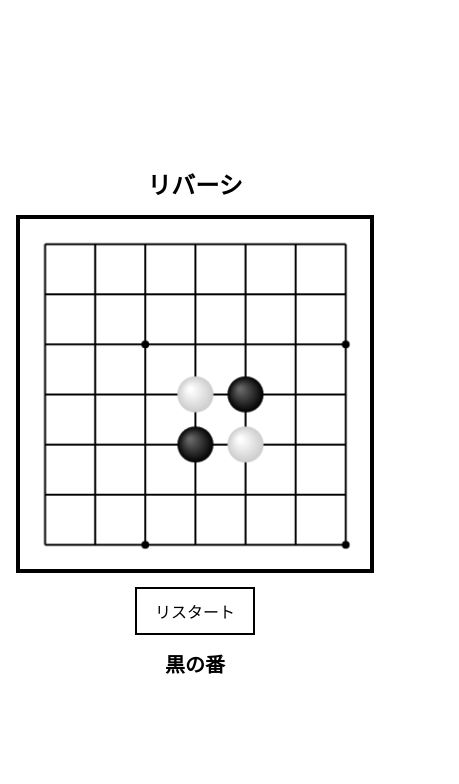
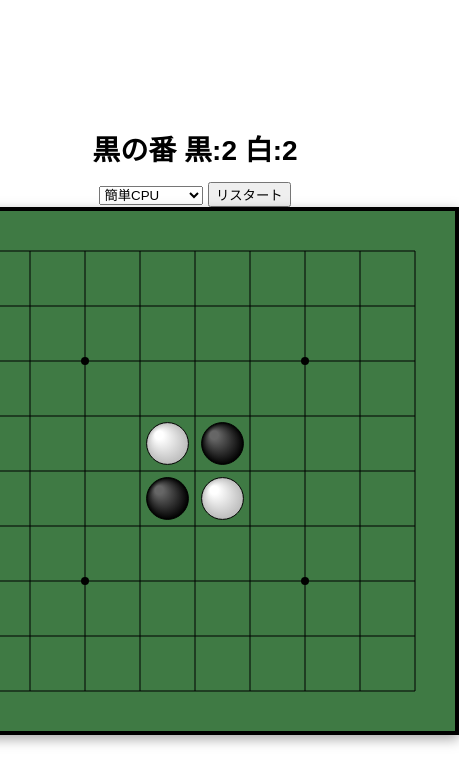
Before and after one commit to kietansan/reversi, a plain HTML site: page index.html in a window 390 px wide. Both pictures are taken after a click on the button "リスタート". Shown: the whole page, 459 px wide, since content can reach past the window. Drawn offline with Linux system fonts and the light colour scheme.

Commit message:
Add files via upload

```diff
--- a/index.html
+++ b/index.html
@@ -9,22 +9,65 @@
 </head>
 <body>
 
-  <div id="app">
+<div class="wrap">
 
-    <h1>リバーシ</h1>
+  <h2 id="info">黒の番</h2>
 
-    <canvas id="board"></canvas>
+  <div class="controls">
 
-    <div class="controls">
-      <button id="restartBtn">リスタート</button>
-    </div>
+    <!-- CPU選択 -->
+    <select id="cpuSelect">
 
-    <div id="info">黒の番</div>
+      <option value="easy">
+        簡単CPU
+      </option>
+
+      <option value="hard">
+        少し強いCPU
+      </option>
+
+      <option value="strong">
+        強いCPU
+      </option>
+
+    </select>
+
+    <!-- リスタート -->
+    <button id="restartBtn">
+      リスタート
+    </button>
 
   </div>
 
-  <audio id="putSound" src="2.mp3"></audio>
+  <!-- 盤面 -->
+  <canvas
+    id="board"
+    width="520"
+    height="520">
+  </canvas>
 
-  <script src="script.js"></script>
+</div>
+
+<!-- 効果音 -->
+<audio
+  id="putSound"
+  src="2.mp3"
+  preload="auto">
+</audio>
+
+<!-- CPU -->
+
+<!-- 簡単 -->
+<script src="cpu.js"></script>
+
+<!-- 少し強い -->
+<script src="cpu2.js"></script>
+
+<!-- 強い -->
+<script src="cpu3.js"></script>
+
+<!-- 本体 -->
+<script src="script.js"></script>
+
 </body>
 </html>
--- a/script.js
+++ b/script.js
@@ -1,109 +1,63 @@
-// =====================
-// script.js
-// =====================
-
 const canvas = document.getElementById("board");
 const ctx = canvas.getContext("2d");
 
-const restartBtn = document.getElementById("restartBtn");
 const info = document.getElementById("info");
 const putSound = document.getElementById("putSound");
-
-const EMPTY = 0;
-const BLACK = 1;
-const WHITE = 2;
+const restartBtn = document.getElementById("restartBtn");
+const cpuSelect = document.getElementById("cpuSelect");
 
 const SIZE = 8;
+const PADDING = 40;
 
-let cellSize;
-let boardSize;
-let offset;
+const BOARD_SIZE = canvas.width - PADDING * 2;
+const CELL = BOARD_SIZE / SIZE;
 
-let currentPlayer = BLACK;
+let animating = false;
 
-const board = [];
+// =====================
+// 最初の着手済み
+// =====================
+
+let gameStarted = false;
+
+let board;
+
+initBoard();
+
+let current = 1;
+
+// =====================
+// 8方向
+// =====================
+
+const dirs = [
+  [-1,-1],[-1,0],[-1,1],
+  [0,-1],        [0,1],
+  [1,-1],[1,0],[1,1]
+];
 
 // =====================
 // 初期化
 // =====================
 
-for(let y=0;y<SIZE;y++){
+function initBoard(){
 
-  board[y] = [];
-
-  for(let x=0;x<SIZE;x++){
-
-    board[y][x] = EMPTY;
-  }
-}
-
-board[3][3] = WHITE;
-board[4][4] = WHITE;
-board[3][4] = BLACK;
-board[4][3] = BLACK;
-
-// =====================
-// リサイズ
-// =====================
-
-function resizeCanvas(){
-
-  const size = Math.min(
-    window.innerWidth * 0.92,
-    window.innerHeight * 0.92,
-    720
+  board = Array.from({ length: SIZE }, () =>
+    Array(SIZE).fill(0)
   );
 
-  const ratio = window.devicePixelRatio || 1;
-
-  canvas.style.width = size + "px";
-  canvas.style.height = size + "px";
-
-  canvas.width = size * ratio;
-  canvas.height = size * ratio;
-
-  // transform初期化
-  ctx.setTransform(1,0,0,1,0,0);
-
-  // Retina対応
-  ctx.scale(ratio, ratio);
-
-  boardSize = size;
-
-  // 8交点 = 7区間
-  cellSize = boardSize / 7;
-
-  // 余白
-  offset = cellSize / 2;
-
-  draw();
+  board[3][3] = 2;
+  board[3][4] = 1;
+  board[4][3] = 1;
+  board[4][4] = 2;
 }
-
-window.addEventListener("resize",resizeCanvas);
 
 // =====================
 // 範囲
 // =====================
 
 function inRange(x,y){
-
-  return (
-    x >= 0 &&
-    x < SIZE &&
-    y >= 0 &&
-    y < SIZE
-  );
-}
-
-// =====================
-// 相手
-// =====================
-
-function opponent(player){
-
-  return player === BLACK
-    ? WHITE
-    : BLACK;
+  return x>=0 && x<SIZE && y>=0 && y<SIZE;
 }
 
 // =====================
@@ -112,17 +66,9 @@ function opponent(player){
 
 function getFlips(x,y,player){
 
-  if(board[y][x] !== EMPTY){
-    return [];
-  }
+  if(board[y][x] !== 0) return [];
 
-  const enemy = opponent(player);
-
-  const dirs = [
-    [-1,-1],[-1,0],[-1,1],
-    [0,-1],        [0,1],
-    [1,-1],[1,0],[1,1]
-  ];
+  const opponent = player === 1 ? 2 : 1;
 
   let flips = [];
 
@@ -135,9 +81,8 @@ function getFlips(x,y,player){
 
     while(
       inRange(nx,ny) &&
-      board[ny][nx] === enemy
+      board[ny][nx] === opponent
     ){
-
       line.push([nx,ny]);
 
       nx += dx;
@@ -145,12 +90,11 @@ function getFlips(x,y,player){
     }
 
     if(
-      line.length > 0 &&
       inRange(nx,ny) &&
-      board[ny][nx] === player
+      board[ny][nx] === player &&
+      line.length > 0
     ){
-
-      flips.push(...line);
+      flips = flips.concat(line);
     }
   }
 
@@ -169,10 +113,89 @@ function hasMove(player){
       if(getFlips(x,y,player).length > 0){
         return true;
       }
+
     }
   }
 
   return false;
+}
+
+// =====================
+// 駒数
+// =====================
+
+function countPieces(){
+
+  let black = 0;
+  let white = 0;
+
+  for(let y=0;y<SIZE;y++){
+    for(let x=0;x<SIZE;x++){
+
+      if(board[y][x] === 1) black++;
+      if(board[y][x] === 2) white++;
+
+    }
+  }
+
+  return { black, white };
+}
+
+// =====================
+// 駒描画
+// =====================
+
+function drawPiece(x,y,color,scale=1){
+
+  const cx =
+    PADDING +
+    x * CELL +
+    CELL / 2;
+
+  const cy =
+    PADDING +
+    y * CELL +
+    CELL / 2;
+
+  const r = CELL * 0.38 * scale;
+
+  ctx.beginPath();
+
+  ctx.arc(
+    cx,
+    cy,
+    r,
+    0,
+    Math.PI * 2
+  );
+
+  const grad = ctx.createRadialGradient(
+    cx - r*0.4,
+    cy - r*0.4,
+    r*0.2,
+    cx,
+    cy,
+    r
+  );
+
+  if(color === 1){
+
+    grad.addColorStop(0,"#666");
+    grad.addColorStop(1,"#000");
+
+  }else{
+
+    grad.addColorStop(0,"#fff");
+    grad.addColorStop(1,"#bbb");
+
+  }
+
+  ctx.fillStyle = grad;
+
+  ctx.fill();
+
+  ctx.strokeStyle = "black";
+  ctx.stroke();
 }
 
 // =====================
@@ -181,268 +204,297 @@ function hasMove(player){
 
 function draw(){
 
-  ctx.clearRect(0,0,boardSize,boardSize);
+  ctx.clearRect(0,0,canvas.width,canvas.height);
 
-  // 背景
+  ctx.lineWidth = 1;
+  ctx.strokeStyle = "black";
 
-  ctx.fillStyle = "#ffffff";
-  ctx.fillRect(0,0,boardSize,boardSize);
+  for(let i=0;i<=SIZE;i++){
 
-  // 線
-
-  ctx.strokeStyle = "#000";
-  ctx.lineWidth = 2;
-
-  for(let i=0;i<SIZE;i++){
-
-    const pos = offset + i * cellSize;
-
-    // 横線
+    const pos = PADDING + i * CELL;
 
     ctx.beginPath();
-    ctx.moveTo(offset,pos);
-    ctx.lineTo(boardSize-offset,pos);
+    ctx.moveTo(pos,PADDING);
+    ctx.lineTo(pos,PADDING + BOARD_SIZE);
     ctx.stroke();
 
-    // 縦線
-
     ctx.beginPath();
-    ctx.moveTo(pos,offset);
-    ctx.lineTo(pos,boardSize-offset);
+    ctx.moveTo(PADDING,pos);
+    ctx.lineTo(PADDING + BOARD_SIZE,pos);
     ctx.stroke();
   }
 
-  // =====================
-  // 星（交点）
-  // =====================
-
+  // 星
   const stars = [
     [2,2],[2,6],
     [6,2],[6,6]
   ];
 
-  for(const [sx,sy] of stars){
+  ctx.fillStyle = "black";
 
-    const px = offset + sx * cellSize;
-    const py = offset + sy * cellSize;
+  for(const [x,y] of stars){
 
     ctx.beginPath();
-    ctx.arc(px,py,4,0,Math.PI*2);
-    ctx.fillStyle = "#000";
+
+    ctx.arc(
+      PADDING + x * CELL,
+      PADDING + y * CELL,
+      4,
+      0,
+      Math.PI * 2
+    );
+
     ctx.fill();
   }
 
-  // =====================
-  // 石
-  // =====================
-
+  // 駒
   for(let y=0;y<SIZE;y++){
     for(let x=0;x<SIZE;x++){
 
-      const p = board[y][x];
+      if(board[y][x] === 0) continue;
 
-      if(p === EMPTY){
-        continue;
-      }
-
-      const cx = offset + x * cellSize;
-      const cy = offset + y * cellSize;
-
-      const r = cellSize * 0.36;
-
-      const grad = ctx.createRadialGradient(
-        cx-r*0.3,
-        cy-r*0.3,
-        r*0.1,
-        cx,
-        cy,
-        r
-      );
-
-      if(p === BLACK){
-
-        grad.addColorStop(0,"#666");
-        grad.addColorStop(1,"#000");
-
-      }else{
-
-        grad.addColorStop(0,"#fff");
-        grad.addColorStop(1,"#ccc");
-      }
-
-      ctx.beginPath();
-      ctx.arc(cx,cy,r,0,Math.PI*2);
-
-      ctx.fillStyle = grad;
-      ctx.fill();
+      drawPiece(x,y,board[y][x]);
     }
   }
 }
 
 // =====================
-// 石配置
+// 反転アニメ
 // =====================
 
-function placeStone(x,y){
+function animateFlip(flips,newColor,callback){
 
-  const flips =
-    getFlips(x,y,currentPlayer);
+  let frame = 0;
 
-  if(flips.length === 0){
-    return;
-  }
+  animating = true;
 
-  board[y][x] = currentPlayer;
+  function loop(){
 
-  for(const [fx,fy] of flips){
+    frame++;
 
-    board[fy][fx] = currentPlayer;
-  }
+    const s =
+      frame < 6
+      ? 1 - frame * 0.12
+      : 0.3 + (frame - 6) * 0.12;
 
-  putSound.currentTime = 0;
-  putSound.play();
+    draw();
 
-  currentPlayer =
-    opponent(currentPlayer);
+    for(const [x,y] of flips){
+      drawPiece(x,y,newColor,s);
+    }
 
-  // パス処理
+    if(frame < 12){
 
-  if(!hasMove(currentPlayer)){
+      requestAnimationFrame(loop);
 
-    currentPlayer =
-      opponent(currentPlayer);
+    }else{
 
-    // 両者置けない
+      for(const [x,y] of flips){
+        board[y][x] = newColor;
+      }
 
-    if(!hasMove(currentPlayer)){
+      animating = false;
 
-      finishGame();
-      return;
+      draw();
+
+      if(callback) callback();
     }
   }
 
-  updateInfo();
-  draw();
+  loop();
 }
 
 // =====================
-// 終了
-// =====================
-
-function finishGame(){
-
-  let black = 0;
-  let white = 0;
-
-  for(let y=0;y<SIZE;y++){
-    for(let x=0;x<SIZE;x++){
-
-      if(board[y][x] === BLACK){
-        black++;
-      }
-
-      if(board[y][x] === WHITE){
-        white++;
-      }
-    }
-  }
-
-  if(black > white){
-
-    info.textContent =
-      `黒の勝ち ${black}-${white}`;
-
-  }else if(white > black){
-
-    info.textContent =
-      `白の勝ち ${white}-${black}`;
-
-  }else{
-
-    info.textContent =
-      `引き分け ${black}-${white}`;
-  }
-}
-
-// =====================
-// 表示
+// 表示更新
 // =====================
 
 function updateInfo(){
 
+  const { black, white } = countPieces();
+
+  // 終局
+  if(!hasMove(1) && !hasMove(2)){
+
+    let result = "";
+
+    if(black > white){
+      result = "黒の勝ち";
+    }else if(white > black){
+      result = "白の勝ち";
+    }else{
+      result = "引き分け";
+    }
+
+    info.textContent =
+      `終了 黒:${black} 白:${white} ${result}`;
+
+    return;
+  }
+
   info.textContent =
-    currentPlayer === BLACK
-    ? "黒の番"
-    : "白の番";
+    `${current === 1 ? "黒" : "白"}の番 黒:${black} 白:${white}`;
 }
 
 // =====================
-// 入力
+// 着手
 // =====================
 
-canvas.addEventListener(
-  "pointerdown",
-  handleInput
-);
+function applyMove(x,y,player){
 
-function handleInput(e){
+  const flips = getFlips(x,y,player);
 
-  e.preventDefault();
+  if(flips.length === 0) return;
 
-  const rect =
-    canvas.getBoundingClientRect();
+  board[y][x] = player;
 
-  const clientX = e.clientX;
-  const clientY = e.clientY;
+  // =====================
+  // 最初の着手で難易度固定
+  // =====================
 
-  const x = Math.round(
-    (clientX - rect.left - offset)
-    / cellSize
-  );
+  if(!gameStarted){
 
-  const y = Math.round(
-    (clientY - rect.top - offset)
-    / cellSize
-  );
+    gameStarted = true;
 
-  if(!inRange(x,y)){
+    cpuSelect.disabled = true;
+  }
+
+  // 音
+  putSound.currentTime = 0;
+  putSound.play();
+
+  animateFlip(flips,player,()=>{
+
+    current = current === 1 ? 2 : 1;
+
+    // =====================
+    // パス処理
+    // =====================
+
+    if(!hasMove(current)){
+
+      // 相手も置けない
+      if(!hasMove(current === 1 ? 2 : 1)){
+
+        updateInfo();
+        return;
+      }
+
+      const passedPlayer = current;
+
+      current = current === 1 ? 2 : 1;
+
+      info.textContent =
+        `${passedPlayer === 1 ? "黒" : "白"}はパス`;
+    }
+
+    updateInfo();
+
+    // =====================
+    // CPUターン
+    // =====================
+
+    if(current === 2){
+
+      setTimeout(cpuTurn,200);
+
+    }
+  });
+}
+
+// =====================
+// CPUターン
+// =====================
+
+function cpuTurn(){
+
+  if(current !== 2) return;
+
+  let move;
+
+  // 簡単CPU
+  if(cpuSelect.value === "easy"){
+
+    move = cpuMove(board);
+
+  // 少し強いCPU
+  }else if(cpuSelect.value === "hard"){
+
+    move = cpuMove2(board);
+
+  // 強いCPU
+  }else{
+
+    move = cpuMove3(board);
+  }
+
+  if(!move){
+
+    current = 1;
+    updateInfo();
     return;
   }
 
-  placeStone(x,y);
+  const [x,y] = move;
+
+  setTimeout(()=>{
+
+    applyMove(x,y,2);
+
+  },300);
 }
+
+// =====================
+// クリック
+// =====================
+
+canvas.addEventListener("click",(e)=>{
+
+  if(animating) return;
+
+  // 黒のみ
+  if(current !== 1) return;
+
+  const rect = canvas.getBoundingClientRect();
+
+  const mx = e.clientX - rect.left - PADDING;
+  const my = e.clientY - rect.top - PADDING;
+
+  const x = Math.floor(mx / CELL);
+  const y = Math.floor(my / CELL);
+
+  if(!inRange(x,y)) return;
+
+  const flips = getFlips(x,y,1);
+
+  if(flips.length === 0) return;
+
+  applyMove(x,y,1);
+});
 
 // =====================
 // リスタート
 // =====================
 
-restartBtn.addEventListener(
-  "click",
-  ()=>{
+restartBtn.addEventListener("click",()=>{
 
-    for(let y=0;y<SIZE;y++){
-      for(let x=0;x<SIZE;x++){
+  initBoard();
 
-        board[y][x] = EMPTY;
-      }
-    }
+  current = 1;
 
-    board[3][3] = WHITE;
-    board[4][4] = WHITE;
-    board[3][4] = BLACK;
-    board[4][3] = BLACK;
+  animating = false;
 
-    currentPlayer = BLACK;
+  // 難易度再選択可能
+  gameStarted = false;
 
-    updateInfo();
-    draw();
-  }
-);
+  cpuSelect.disabled = false;
+
+  draw();
+  updateInfo();
+});
 
 // =====================
-// 開始
+// 初期描画
 // =====================
 
-resizeCanvas();
+draw();
 updateInfo();
-draw();
--- a/style.css
+++ b/style.css
@@ -1,62 +1,26 @@
-*{
+body{
   margin:0;
-  padding:0;
-  box-sizing:border-box;
-}
-
-body{
-  background:#ffffff;
-  font-family:sans-serif;
-
+  height:100vh;
   display:flex;
   justify-content:center;
   align-items:center;
-
-  min-height:100vh;
-
-  overflow:hidden;
+  background:white;
+  font-family:sans-serif;
 }
 
-#app{
-  display:flex;
-  flex-direction:column;
-  align-items:center;
-  gap:14px;
-}
-
-h1{
-  font-size:clamp(24px,4vw,40px);
-}
-
-#board{
-
-  width:min(92vw,92vh);
-  height:min(92vw,92vh);
-
-  max-width:720px;
-  max-height:720px;
-
-  background:#ffffff;
-  border:4px solid #000000;
-
-  touch-action:none;
-}
-
-.controls{
-  display:flex;
-  gap:10px;
-}
-
-button{
-  padding:10px 18px;
-  font-size:16px;
-  cursor:pointer;
-
-  border:2px solid #000;
-  background:#fff;
+.wrap{
+  text-align:center;
 }
 
 #info{
-  font-size:20px;
-  font-weight:bold;
+  margin-bottom:14px;
+  font-size:28px;
 }
+
+canvas{
+  background:#3f7a44;
+  border:4px solid black;
+
+  box-shadow:
+    0 4px 12px rgba(0,0,0,0.35);
+}
```
